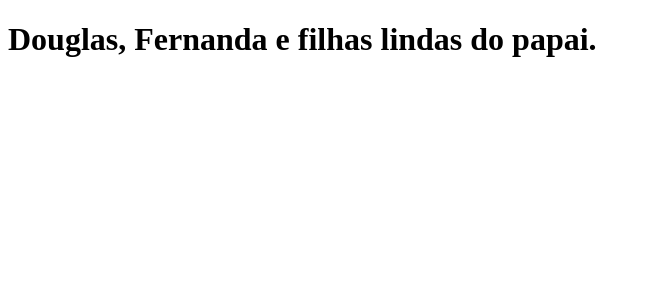
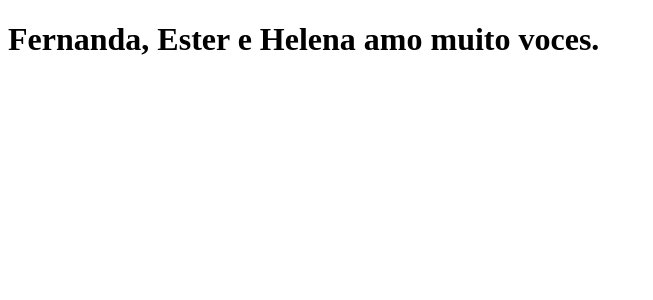
Before and after one commit to iacontroldouglassilva-ops/clone-tabnews, a Next.js app: page / in a window 1280 px wide. Shown: the top 300 px of the page, without its empty margins (0-653 px from the left). Built offline with nearby package versions, Linux system fonts and the light colour scheme.

Commit message:
HOME auterada

```diff
--- a/pages/index.js
+++ b/pages/index.js
@@ -1,5 +1,5 @@
 function Home(){
-    return <h1>Douglas, Fernanda e filhas lindas do papai.</h1>
+    return <h1>Fernanda, Ester e Helena amo muito voces.</h1>
 }
 
 export default Home;
```
